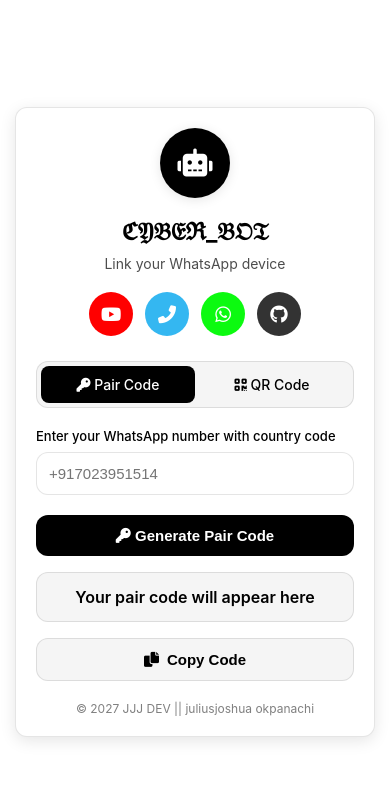
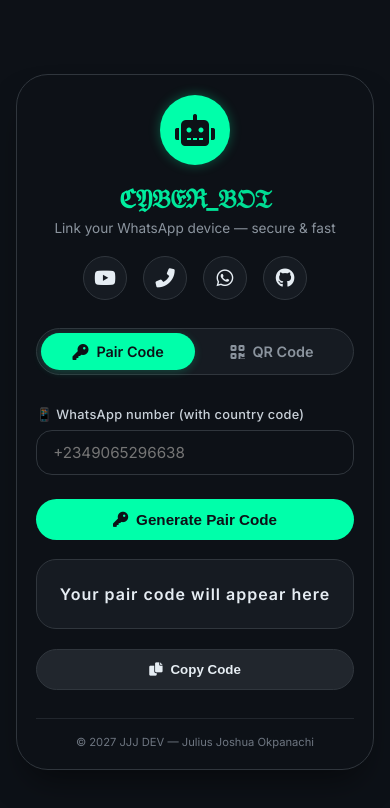
Before and after one commit to Cyberboyjj/cyber-botpair, a website: page pair.html in a window 390 px wide. Drawn offline with nearby package versions, Linux system fonts and the light colour scheme.

Commit message:
Update pair.html

```diff
--- a/pair.html
+++ b/pair.html
@@ -2,20 +2,11 @@
 <html lang="en">
 <head>
   <meta charset="UTF-8" />
-  <meta name="viewport" content="width=device-width, initial-scale=1.0"/>
-  <title>ℭ𝔜𝔅𝔈ℜ_𝔅𝔒𝔗 - WhatsApp Linker</title>
+  <meta name="viewport" content="width=device-width, initial-scale=1.0, viewport-fit=cover"/>
+  <title>ℭ𝔜𝔅𝔈ℜ_𝔅𝔒𝔗 · JJJ DEV</title>
+  <link href="https://fonts.googleapis.com/css2?family=Inter:opsz,wght@14..32,400;14..32,500;14..32,600;14..32,700&display=swap" rel="stylesheet">
   <link rel="stylesheet" href="https://cdnjs.cloudflare.com/ajax/libs/font-awesome/6.0.0/css/all.min.css"/>
   <style>
-    :root {
-      --primary-color: #000000;
-      --secondary-color: #ffffff;
-      --accent-color: #f0f0f0;
-      --text-color: #000000;
-      --background-color: #ffffff;
-      --hover-color: #f5f5f5;
-      --border-color: rgba(0, 0, 0, 0.1);
-    }
-
     * {
       margin: 0;
       padding: 0;
@@ -23,268 +14,272 @@
     }
 
     body {
+      background: #0d1117;
       font-family: 'Inter', sans-serif;
-      background: var(--background-color);
-      color: var(--text-color);
+      color: #e6edf3;
       min-height: 100vh;
       display: flex;
       justify-content: center;
       align-items: center;
-      padding: 15px;
+      padding: 1.5rem;
     }
 
+    /* Main card */
     .container {
+      max-width: 520px;
       width: 100%;
-      max-width: 450px;
-      background: var(--background-color);
-      border-radius: 16px;
-      padding: 25px;
-      box-shadow: 0 4px 16px rgba(0, 0, 0, 0.1);
-      border: 1px solid var(--border-color);
+      background: #0d1117;
+      border-radius: 2rem;
+      padding: 1.8rem;
+      border: 1px solid #30363d;
+      box-shadow: 0 20px 35px -12px rgba(0,0,0,0.5);
+      transition: all 0.2s;
     }
 
+    /* Header */
     .header {
       text-align: center;
-      margin-bottom: 25px;
+      margin-bottom: 1.8rem;
     }
-
     .logo {
       width: 70px;
       height: 70px;
-      margin: 0 auto 16px;
-      background: var(--primary-color);
+      margin: 0 auto 1rem;
+      background: #00FFAA;
       border-radius: 50%;
       display: flex;
       align-items: center;
       justify-content: center;
-      font-size: 28px;
-      color: white;
-      box-shadow: 0 2px 12px rgba(0, 0, 0, 0.1);
+      font-size: 2rem;
+      color: #0d1117;
+      box-shadow: 0 0 12px rgba(0,255,170,0.3);
+    }
+    .title {
+      font-size: 1.9rem;
+      font-weight: 800;
+      letter-spacing: -0.5px;
+      background: linear-gradient(135deg, #00FFAA 0%, #00cc88 100%);
+      -webkit-background-clip: text;
+      background-clip: text;
+      color: transparent;
+      margin-bottom: 0.3rem;
+    }
+    .subtitle {
+      font-size: 0.85rem;
+      color: #8b949e;
+      margin-bottom: 1.2rem;
     }
 
-    .title {
-      font-size: 24px;
-      font-weight: 700;
-      margin-bottom: 8px;
-      color: var(--primary-color);
-    }
-
-    .subtitle {
-      font-size: 14px;
-      color: rgba(0, 0, 0, 0.7);
-      margin-bottom: 20px;
-    }
-
+    /* Social Icons (dark mode, neon touches) */
     .social-icons {
       display: flex;
       justify-content: center;
-      gap: 12px;
-      margin-bottom: 20px;
+      gap: 1rem;
+      margin-bottom: 1.8rem;
     }
-
     .social-icons a {
       width: 44px;
       height: 44px;
       border-radius: 50%;
+      background: #161b22;
       display: flex;
       align-items: center;
       justify-content: center;
-      color: #fff;
-      font-size: 18px;
+      color: #e6edf3;
+      font-size: 1.2rem;
+      transition: all 0.25s ease;
       text-decoration: none;
-      transition: all 0.3s ease;
+      border: 1px solid #30363d;
+    }
+    .social-icons a:hover {
+      background: #00FFAA;
+      color: #0d1117;
+      border-color: #00FFAA;
+      transform: translateY(-3px);
+      box-shadow: 0 4px 12px rgba(0,255,170,0.2);
     }
 
-    .social-icons a.youtube { background: #FF0000; }
-    .social-icons a.telephone { background: #34b7f1; }
-    .social-icons a.whatsapp { background: #0cfa10; }
-    .social-icons a.github { background: #333; }
-
-    .social-icons a:hover {
-      transform: scale(1.1);
-      box-shadow: 0 4px 12px rgba(0,0,0,0.2);
+    /* Toggle switch (pair / qr) */
+    .toggle-container {
+      display: flex;
+      background: #161b22;
+      border-radius: 60px;
+      padding: 4px;
+      margin-bottom: 2rem;
+      border: 1px solid #30363d;
     }
-
-    /* Toggle Switch Styles */
-    .toggle-container {
+    .toggle-option {
+      flex: 1;
+      text-align: center;
+      padding: 10px 0;
+      border-radius: 50px;
+      font-weight: 600;
+      font-size: 0.9rem;
+      cursor: pointer;
+      transition: 0.2s;
+      color: #8b949e;
       display: flex;
       align-items: center;
       justify-content: center;
-      margin-bottom: 20px;
-      background: var(--hover-color);
-      border-radius: 12px;
-      padding: 4px;
-      border: 1px solid var(--border-color);
+      gap: 8px;
+    }
+    .toggle-option i {
+      font-size: 1rem;
+    }
+    .toggle-option.active {
+      background: #00FFAA;
+      color: #0d1117;
+      box-shadow: 0 2px 8px rgba(0,255,170,0.2);
+    }
+    .toggle-option:not(.active):hover {
+      color: #e6edf3;
     }
 
-    .toggle-option {
-      flex: 1;
-      padding: 10px 16px;
-      text-align: center;
-      cursor: pointer;
-      border-radius: 8px;
-      font-size: 14px;
+    /* Input group */
+    .input-group {
+      margin-bottom: 1.5rem;
+      transition: 0.2s;
+    }
+    .input-group.hidden {
+      display: none;
+    }
+    .input-label {
+      display: block;
+      font-size: 0.8rem;
       font-weight: 500;
-      transition: all 0.3s ease;
-      position: relative;
+      margin-bottom: 0.5rem;
+      color: #c9d1d9;
+      letter-spacing: 0.3px;
+    }
+    .input-field {
+      width: 100%;
+      padding: 12px 16px;
+      background: #0d1117;
+      border: 1.5px solid #30363d;
+      border-radius: 16px;
+      color: #e6edf3;
+      font-size: 0.95rem;
+      font-family: 'Inter', monospace;
+      transition: 0.2s;
+    }
+    .input-field:focus {
+      outline: none;
+      border-color: #00FFAA;
+      box-shadow: 0 0 0 3px rgba(0,255,170,0.1);
     }
 
-    .toggle-option.active {
-      background: var(--primary-color);
-      color: var(--secondary-color);
+    /* Buttons */
+    .generate-btn {
+      width: 100%;
+      background: #00FFAA;
+      border: none;
+      padding: 12px;
+      border-radius: 40px;
+      font-weight: 700;
+      font-size: 0.95rem;
+      color: #0d1117;
+      display: flex;
+      align-items: center;
+      justify-content: center;
+      gap: 8px;
+      cursor: pointer;
+      transition: 0.2s;
+      margin-bottom: 1.2rem;
+    }
+    .generate-btn:hover {
+      background: #00e699;
+      transform: translateY(-2px);
+      box-shadow: 0 5px 12px rgba(0,255,170,0.3);
+    }
+    .generate-btn.hidden {
+      display: none;
     }
 
-    .toggle-option:not(.active) {
-      color: var(--text-color);
+    /* Code / QR boxes */
+    .code-display {
+      background: #161b22;
+      border: 1px solid #30363d;
+      border-radius: 20px;
+      padding: 16px;
+      text-align: center;
+      font-size: 1.2rem;
+      font-weight: 600;
+      letter-spacing: 1px;
+      margin-bottom: 1.2rem;
+      min-height: 70px;
+      display: flex;
+      align-items: center;
+      justify-content: center;
     }
-
-    .toggle-option:hover:not(.active) {
-      background: var(--background-color);
+    .qr-display {
+      background: #161b22;
+      border: 1px solid #30363d;
+      border-radius: 20px;
+      padding: 20px;
+      text-align: center;
+      margin-bottom: 1.2rem;
+      display: none;
     }
-    .copy-btn {
-      width: 100%;
-      padding: 12px;
-      background: var(--hover-color);
-      border: 1.5px solid var(--border-color);
-      border-radius: 12px;
-      font-size: 15px;
-      font-weight: 600;
-      cursor: pointer;
+    .qr-image {
+      max-width: 240px;
+      margin: 0 auto 16px;
+      border-radius: 16px;
+      background: white;
+      padding: 8px;
+    }
+    .qr-instructions {
+      font-size: 0.8rem;
+      color: #8b949e;
+      line-height: 1.4;
+    }
+    .success-message {
+      color: #00FFAA;
+      display: flex;
+      align-items: center;
+      justify-content: center;
+      gap: 8px;
+      font-weight: 700;
+    }
+    .error-message {
+      color: #ff7b72;
       display: flex;
       align-items: center;
       justify-content: center;
       gap: 8px;
     }
 
-    .copy-btn:hover {
-      background: var(--background-color);
-      border-color: var(--primary-color);
-    }
-
-    .input-group {
-      margin-bottom: 20px;
-      transition: all 0.3s ease;
-    }
-
-    .input-group.hidden {
-      display: none;
-    }
-
-    .input-label {
-      display: block;
-      margin-bottom: 8px;
-      font-weight: 500;
-      font-size: 13px;
-    }
-
-    .input-field {
+    .copy-btn {
       width: 100%;
+      background: #21262d;
+      border: 1px solid #30363d;
       padding: 12px;
-      border: 1.5px solid var(--border-color);
-      border-radius: 12px;
-      background: var(--background-color);
-      color: var(--text-color);
-      font-size: 15px;
-    }
-
-    .input-field:focus {
-      outline: none;
-      border-color: var(--primary-color);
-      box-shadow: 0 0 0 2px rgba(0, 0, 0, 0.1);
-    }
-
-    .generate-btn {
-      width: 100%;
-      padding: 12px;
-      background: var(--primary-color);
-      border: none;
-      border-radius: 12px;
-      color: var(--secondary-color);
-      font-size: 15px;
+      border-radius: 40px;
       font-weight: 600;
-      cursor: pointer;
-      transition: all 0.3s ease;
-      margin-bottom: 16px;
-    }
-
-    .generate-btn:hover {
-      transform: translateY(-1px);
-      box-shadow: 0 4px 12px rgba(0, 0, 0, 0.15);
-    }
-
-    .generate-btn.hidden {
-      display: none;
-    }
-
-    .code-display {
-      background: var(--hover-color);
-      padding: 12px;
-      border-radius: 12px;
-      text-align: center;
-      font-size: 16px;
-      font-weight: 600;
-      margin-bottom: 16px;
-      min-height: 40px;
-      display: flex;
-      align-items: center;
-      justify-content: center;
-      border: 1.5px solid var(--border-color);
-    }
-
-    .qr-display {
-      background: var(--hover-color);
-      padding: 30px;
-      border-radius: 12px;
-      text-align: center;
-      margin-bottom: 16px;
-      border: 1.5px solid var(--border-color);
-      display: none;
-    }
-
-    .qr-image {
-      max-width: 280px;
-      max-height: 280px;
-      margin: 0 auto 20px;
-      border-radius: 12px;
-      box-shadow: 0 4px 16px rgba(0, 0, 0, 0.1);
-    }
-
-    .qr-instructions {
-      font-size: 13px;
-      color: rgba(0, 0, 0, 0.7);
-      line-height: 1.5;
-    }
-
-    .success-message {
-      color: #000aff;
+      color: #e6edf3;
       display: flex;
       align-items: center;
       justify-content: center;
       gap: 8px;
-      font-size: 16px;
+      cursor: pointer;
+      transition: 0.2s;
+      margin-bottom: 0.5rem;
     }
-
-    .error-message {
-      color: #e74c3c;
-      display: flex;
-      align-items: center;
-      justify-content: center;
-      gap: 8px;
-      font-size: 14px;
+    .copy-btn:hover {
+      background: #2d333b;
+      border-color: #00FFAA;
+      color: #00FFAA;
     }
 
     .loading {
       display: none;
       text-align: center;
-      margin: 16px 0;
+      margin: 1rem 0;
     }
-
     .loading i {
-      font-size: 24px;
-      color: var(--primary-color);
-      animation: spin 1s linear infinite;
+      color: #00FFAA;
+      font-size: 1.6rem;
+      animation: spin 0.8s linear infinite;
     }
-
     @keyframes spin {
       0% { transform: rotate(0deg); }
       100% { transform: rotate(360deg); }
@@ -292,30 +287,26 @@
 
     .footer {
       text-align: center;
-      margin-top: 20px;
-      font-size: 12px;
-      color: rgba(0, 0, 0, 0.5);
+      margin-top: 1.8rem;
+      font-size: 0.7rem;
+      color: #6e7681;
+      border-top: 1px solid #21262d;
+      padding-top: 1rem;
     }
 
-    @media (max-width: 480px) {
+    /* Responsive */
+    @media (max-width: 500px) {
+      body {
+        padding: 1rem;
+      }
       .container {
-        padding: 20px;
-        border-radius: 12px;
-        max-width: 400px;
+        padding: 1.2rem;
       }
-
+      .title {
+        font-size: 1.6rem;
+      }
       .code-display {
-        font-size: 16px;
-        min-height: 50px;
-      }
-
-      .qr-image {
-        max-width: 240px;
-        max-height: 240px;
-      }
-
-      .qr-display {
-        padding: 20px;
+        font-size: 1rem;
       }
     }
   </style>
@@ -325,20 +316,16 @@
   <div class="header">
     <div class="logo"><i class="fas fa-robot"></i></div>
     <h1 class="title">ℭ𝔜𝔅𝔈ℜ_𝔅𝔒𝔗</h1>
-      <p class="subtitle">Link your WhatsApp device</p>
+    <p class="subtitle">Link your WhatsApp device — secure & fast</p>
     <div class="social-icons">
-        <!-- YouTube link non-functional -->
       <a href="javascript:void(0)" class="youtube"><i class="fab fa-youtube"></i></a>
-        <!-- Telegram replaced with phone number -->
       <a href="tel:09065296638" class="telephone"><i class="fas fa-phone-alt"></i></a>
-        <!-- WhatsApp channel link updated -->
       <a href="https://whatsapp.com/channel/0029VbC1l5Z4CrfkBufJQm30" target="_blank" class="whatsapp"><i class="fab fa-whatsapp"></i></a>
-        <!-- GitHub link updated -->
       <a href="https://github.com/Cyberboyjj/" target="_blank" class="github"><i class="fab fa-github"></i></a>
     </div>
   </div>
 
-    <!-- Toggle Switch -->
+  <!-- Toggle Pair / QR -->
   <div class="toggle-container">
     <div class="toggle-option active" data-mode="pair">
       <i class="fas fa-key"></i> Pair Code
@@ -349,8 +336,8 @@
   </div>
 
   <div class="input-group" id="inputGroup">
-      <label class="input-label">Enter your WhatsApp number with country code</label>
-      <input type="text" id="mobileNumber" class="input-field" placeholder="+917023951514" pattern="[+][0-9]{10,}" title="Please enter country code starting with + followed by number">
+    <label class="input-label">📱 WhatsApp number (with country code)</label>
+    <input type="tel" id="mobileNumber" class="input-field" placeholder="+2349065296638" pattern="[+][0-9]{10,}">
   </div>
 
   <button class="generate-btn" id="submit">
@@ -358,7 +345,7 @@
   </button>
 
   <div class="loading" id="loading">
-      <i class="fas fa-spinner"></i>
+    <i class="fas fa-circle-notch"></i>
   </div>
 
   <div class="code-display" id="codeDisplay">
@@ -366,18 +353,18 @@
   </div>
 
   <div class="qr-display" id="qrDisplay">
-      <img id="qrImage" class="qr-image" src="" alt="QR Code">
+    <img id="qrImage" class="qr-image" alt="QR Code">
     <div class="qr-instructions" id="qrInstructions">
-        Scan this QR code with your WhatsApp app
+      Scan this QR with WhatsApp (Linked Devices)
     </div>
   </div>
 
-    <button class="copy-btn" id="copy" onclick="copyCode()">
+  <button class="copy-btn" id="copy">
     <i class="fas fa-copy"></i> Copy Code
   </button>
 
   <div class="footer">
-      <p>© 2027 JJJ DEV || juliusjoshua okpanachi</p>
+    © 2027 JJJ DEV — Julius Joshua Okpanachi
   </div>
 </div>
 
@@ -385,121 +372,132 @@
 <script>
   let currentMode = 'pair';
 
-    // Toggle functionality
-    document.querySelectorAll('.toggle-option').forEach(option => {
-      option.addEventListener('click', function() {
+  // Toggle switch logic
+  document.querySelectorAll('.toggle-option').forEach(opt => {
+    opt.addEventListener('click', function() {
       const mode = this.dataset.mode;
       if (mode === currentMode) return;
 
-        // Update active state
-        document.querySelectorAll('.toggle-option').forEach(opt => opt.classList.remove('active'));
+      document.querySelectorAll('.toggle-option').forEach(o => o.classList.remove('active'));
       this.classList.add('active');
-
-        // Update mode
       currentMode = mode;
 
-        // Update button and input visibility
       const submitBtn = document.getElementById('submit');
       const inputGroup = document.getElementById('inputGroup');
+      const codeDisplay = document.getElementById('codeDisplay');
+      const qrDisplay = document.getElementById('qrDisplay');
 
       if (mode === 'pair') {
         submitBtn.innerHTML = '<i class="fas fa-key"></i> Generate Pair Code';
         submitBtn.classList.remove('hidden');
         inputGroup.classList.remove('hidden');
+        codeDisplay.style.display = 'flex';
+        qrDisplay.style.display = 'none';
+        codeDisplay.innerHTML = 'Your pair code will appear here';
       } else {
         submitBtn.classList.add('hidden');
         inputGroup.classList.add('hidden');
-          // Auto-generate QR code when QR mode is selected
+        codeDisplay.style.display = 'none';
         generateQRCode();
       }
-
-        // Clear displays
-        document.getElementById('codeDisplay').innerHTML = 'Your pair code will appear here';
-        document.getElementById('qrDisplay').style.display = 'none';
-        document.getElementById('codeDisplay').style.display = 'flex';
     });
   });
 
+  // Generate QR (calls /qr endpoint)
   async function generateQRCode() {
-      const codeDisplay = document.getElementById("codeDisplay");
-      const qrDisplay = document.getElementById("qrDisplay");
-      const loadingSpinner = document.getElementById("loading");
-
-      loadingSpinner.style.display = "block";
-      codeDisplay.innerHTML = '';
+    const loadingSpinner = document.getElementById('loading');
+    const qrDisplay = document.getElementById('qrDisplay');
+    const codeDisplay = document.getElementById('codeDisplay');
+    loadingSpinner.style.display = 'block';
     qrDisplay.style.display = 'none';
+    codeDisplay.style.display = 'none';
 
     try {
       const response = await axios('/qr');
-
       if (response.data.qr) {
         document.getElementById('qrImage').src = response.data.qr;
-          document.getElementById('qrInstructions').innerHTML = response.data.instructions.join('<br>');
+        const instructions = response.data.instructions || ['Scan this QR code with WhatsApp > Linked Devices'];
+        document.getElementById('qrInstructions').innerHTML = instructions.join('<br>');
         qrDisplay.style.display = 'block';
-          codeDisplay.style.display = 'none';
       } else {
-          codeDisplay.innerHTML = '<div class="error-message"><i class="fas fa-exclamation-circle"></i> Failed to generate QR code</div>';
         codeDisplay.style.display = 'flex';
+        codeDisplay.innerHTML = '<div class="error-message"><i class="fas fa-exclamation-triangle"></i> Failed to fetch QR</div>';
       }
-      } catch (error) {
-        console.error("Error generating QR code:", error);
-        codeDisplay.innerHTML = '<div class="error-message"><i class="fas fa-exclamation-circle"></i> Error generating QR code. Please try again.</div>';
+    } catch (err) {
+      console.error(err);
       codeDisplay.style.display = 'flex';
+      codeDisplay.innerHTML = '<div class="error-message"><i class="fas fa-exclamation-triangle"></i> QR service error. Try again later.</div>';
     } finally {
-        loadingSpinner.style.display = "none";
+      loadingSpinner.style.display = 'none';
     }
   }
 
-    document.getElementById("submit").addEventListener("click", async (e) => {
+  // Pair code generation
+  document.getElementById('submit').addEventListener('click', async (e) => {
     e.preventDefault();
-
-      const mobileNumberInput = document.getElementById("mobileNumber");
-      const codeDisplay = document.getElementById("codeDisplay");
-      const qrDisplay = document.getElementById("qrDisplay");
-      const loadingSpinner = document.getElementById("loading");
-
-      const mobileNumber = mobileNumberInput.value.trim();
-      if (!mobileNumber) {
-        codeDisplay.innerHTML = '<div class="error-message"><i class="fas fa-exclamation-circle"></i> Please enter your WhatsApp number</div>';
+    const mobileInput = document.getElementById('mobileNumber');
+    const numberRaw = mobileInput.value.trim();
+    if (!numberRaw) {
+      document.getElementById('codeDisplay').innerHTML = '<div class="error-message"><i class="fas fa-exclamation-circle"></i> Please enter your WhatsApp number</div>';
+      document.getElementById('codeDisplay').style.display = 'flex';
       return;
     }
-
-      loadingSpinner.style.display = "block";
-      codeDisplay.innerHTML = '';
+    const cleanNumber = numberRaw.replace(/[^0-9]/g, '');
+    const loadingSpinner = document.getElementById('loading');
+    const codeDisplay = document.getElementById('codeDisplay');
+    const qrDisplay = document.getElementById('qrDisplay');
+    loadingSpinner.style.display = 'block';
     qrDisplay.style.display = 'none';
+    codeDisplay.style.display = 'flex';
 
     try {
-        const response = await axios(`/pair?number=${mobileNumber.replace(/[^0-9]/g, "")}`);
-
-        const code = response.data.code || "Service Unavailable";
-        if (code === "Service Unavailable") {
-          codeDisplay.innerHTML = '<div class="error-message"><i class="fas fa-exclamation-circle"></i> Service Unavailable</div>';
+      const response = await axios(`/pair?number=${cleanNumber}`);
+      const code = response.data.code || 'Service Unavailable';
+      if (code === 'Service Unavailable') {
+        codeDisplay.innerHTML = '<div class="error-message"><i class="fas fa-ban"></i> Service Unavailable. Try later.</div>';
       } else {
         codeDisplay.innerHTML = `<div class="success-message"><i class="fas fa-check-circle"></i> CODE: ${code}</div>`;
       }
-        codeDisplay.style.display = 'flex';
     } catch (error) {
-        console.error("Error generating code:", error);
-        codeDisplay.innerHTML = '<div class="error-message"><i class="fas fa-exclamation-circle"></i> Error generating code. Please try again.</div>';
-        codeDisplay.style.display = 'flex';
+      console.error(error);
+      codeDisplay.innerHTML = '<div class="error-message"><i class="fas fa-exclamation-circle"></i> Error generating code. Check network or backend.</div>';
     } finally {
-        loadingSpinner.style.display = "none";
+      loadingSpinner.style.display = 'none';
     }
   });
-    function copyCode() {
-      const codeDisplay = document.getElementById("codeDisplay").innerText;
-      const code = codeDisplay.replace('CODE: ', '');
-      navigator.clipboard.writeText(code).then(() => {
-        const copyBtn = document.getElementById("copy");
-        const originalText = copyBtn.innerHTML;
+
+  // Copy code function
+  document.getElementById('copy').addEventListener('click', () => {
+    const codeDiv = document.getElementById('codeDisplay');
+    let codeText = '';
+    if (codeDiv.innerText.includes('CODE:')) {
+      codeText = codeDiv.innerText.split('CODE:')[1].trim();
+    } else if (codeDiv.innerText !== 'Your pair code will appear here' && !codeDiv.innerText.includes('Error')) {
+      codeText = codeDiv.innerText.replace(/[^0-9]/g, '');
+    } else {
+      codeText = '';
+    }
+    if (!codeText) {
+      const temp = document.createElement('div');
+      temp.innerHTML = '<div class="error-message"><i class="fas fa-times-circle"></i> No valid code to copy</div>';
+      codeDiv.innerHTML = temp.innerHTML;
+      setTimeout(() => {
+        if (currentMode === 'pair') codeDiv.innerHTML = '<div class="success-message"><i class="fas fa-check-circle"></i> CODE: (generate first)</div>';
+        else codeDiv.innerHTML = 'Your pair code will appear here';
+      }, 1500);
+      return;
+    }
+    navigator.clipboard.writeText(codeText).then(() => {
+      const copyBtn = document.getElementById('copy');
+      const original = copyBtn.innerHTML;
       copyBtn.innerHTML = '<i class="fas fa-check"></i> Copied!';
       setTimeout(() => {
-          copyBtn.innerHTML = originalText;
-        }, 2000);
-      }).catch(err => {
-        console.error("Failed to copy text: ", err);
+        copyBtn.innerHTML = original;
+      }, 1800);
+    }).catch(() => {
+      alert('Could not copy manually');
     });
-    }
+  });
 </script>
 </body>
 </html>
```
Lines whose indentation alone changed are shown as unchanged.
